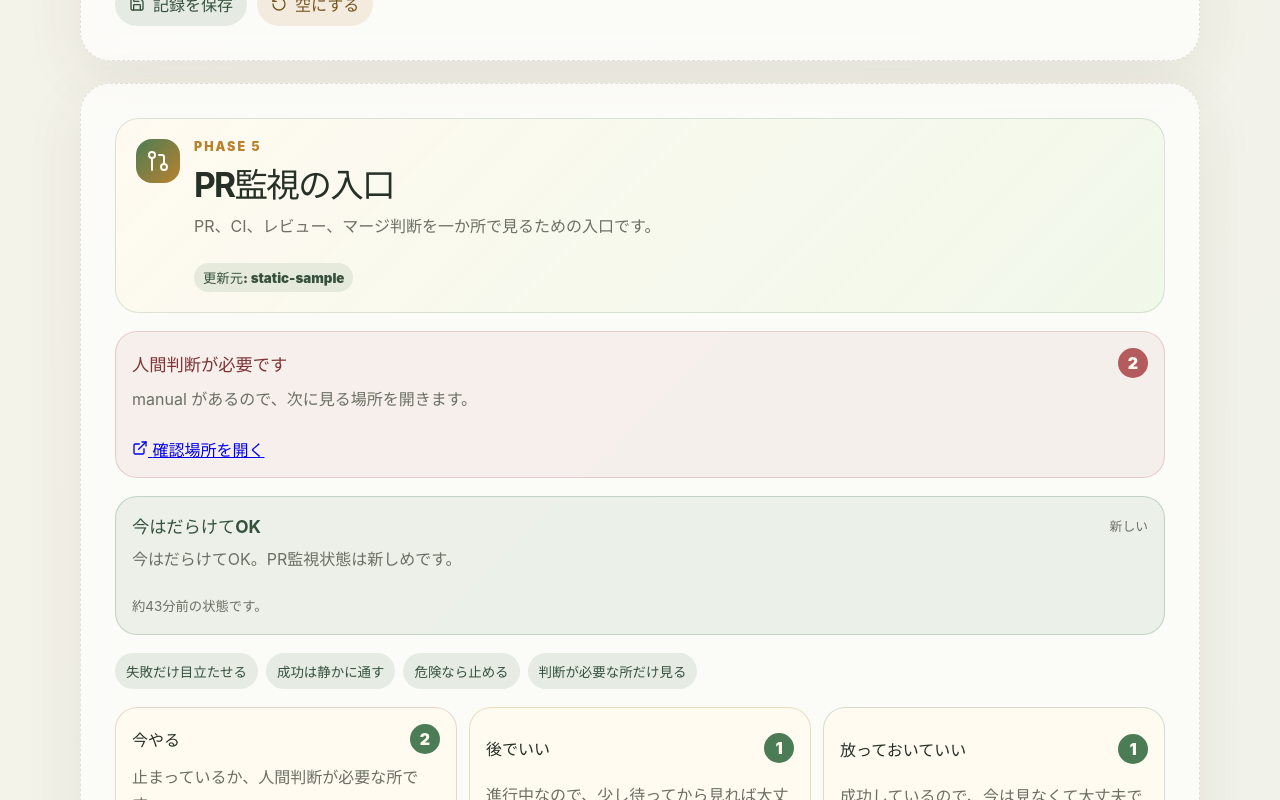
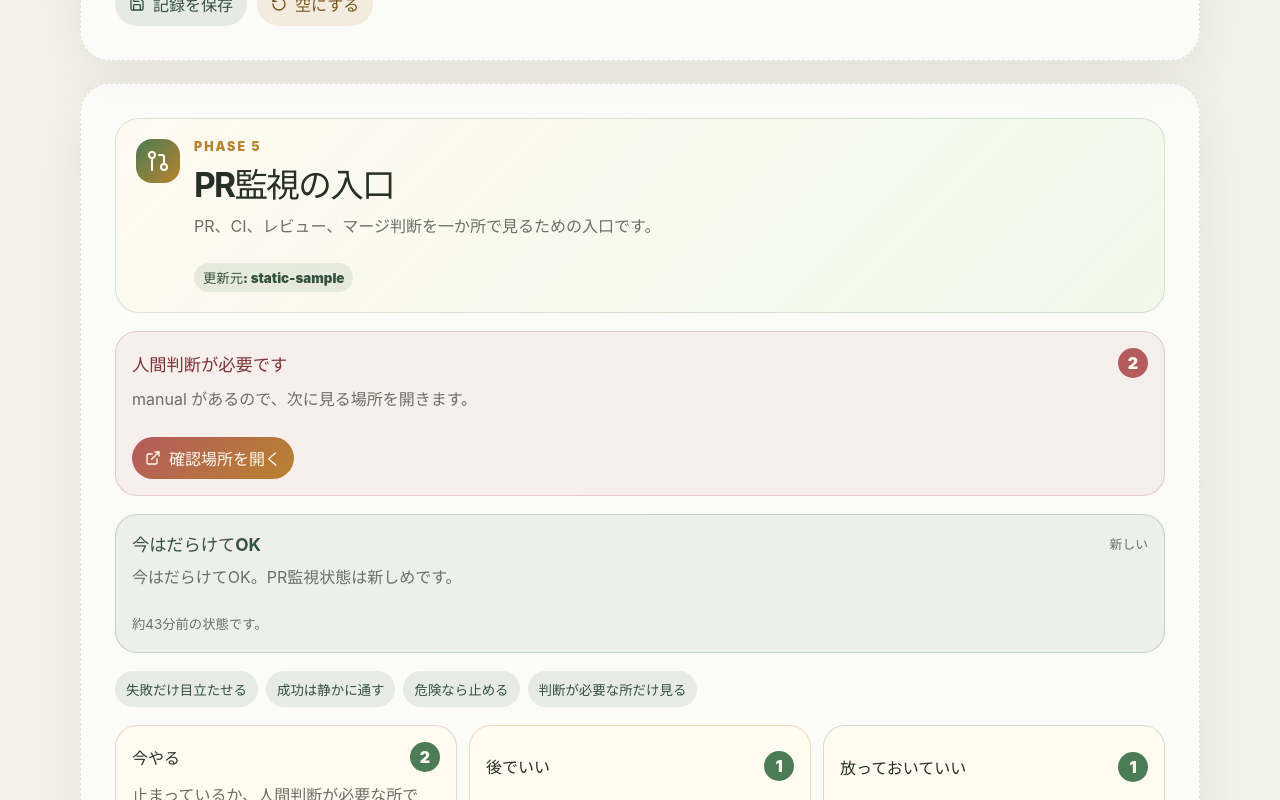
Before and after one commit to sunpotflower4460-cpu/darake-dev-app-AI, a React (Vite) app: page / in a window 1280 px wide. Shown: the part 11200-12000 px from the top of the page. Built offline with nearby package versions, Linux system fonts and the light colour scheme.

Commit message:
feat: style review alert action link

```diff
--- a/src/reviewWatch.css
+++ b/src/reviewWatch.css
@@ -81,6 +81,19 @@
   color: #fffaf0;
   background: #b45b5d;
   font-weight: 900;
+}
+
+.reviewAlertBox a {
+  justify-self: start;
+  display: inline-flex;
+  gap: 8px;
+  align-items: center;
+  border-radius: 999px;
+  padding: 9px 13px;
+  color: #fffaf0;
+  background: linear-gradient(135deg, #b45b5d, #b9822e);
+  font-weight: 900;
+  text-decoration: none;
 }
 
 .reviewFreshnessBox {
```
